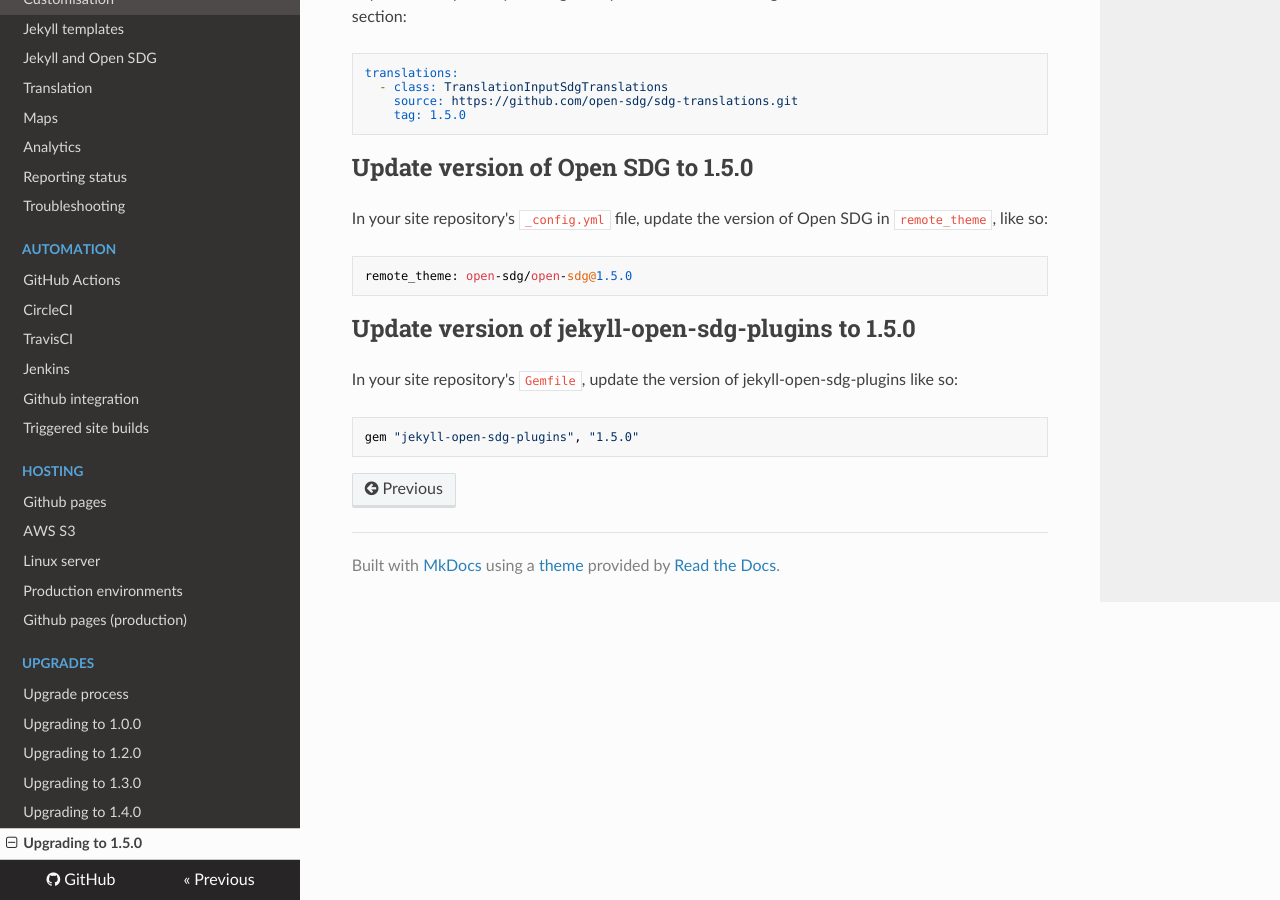
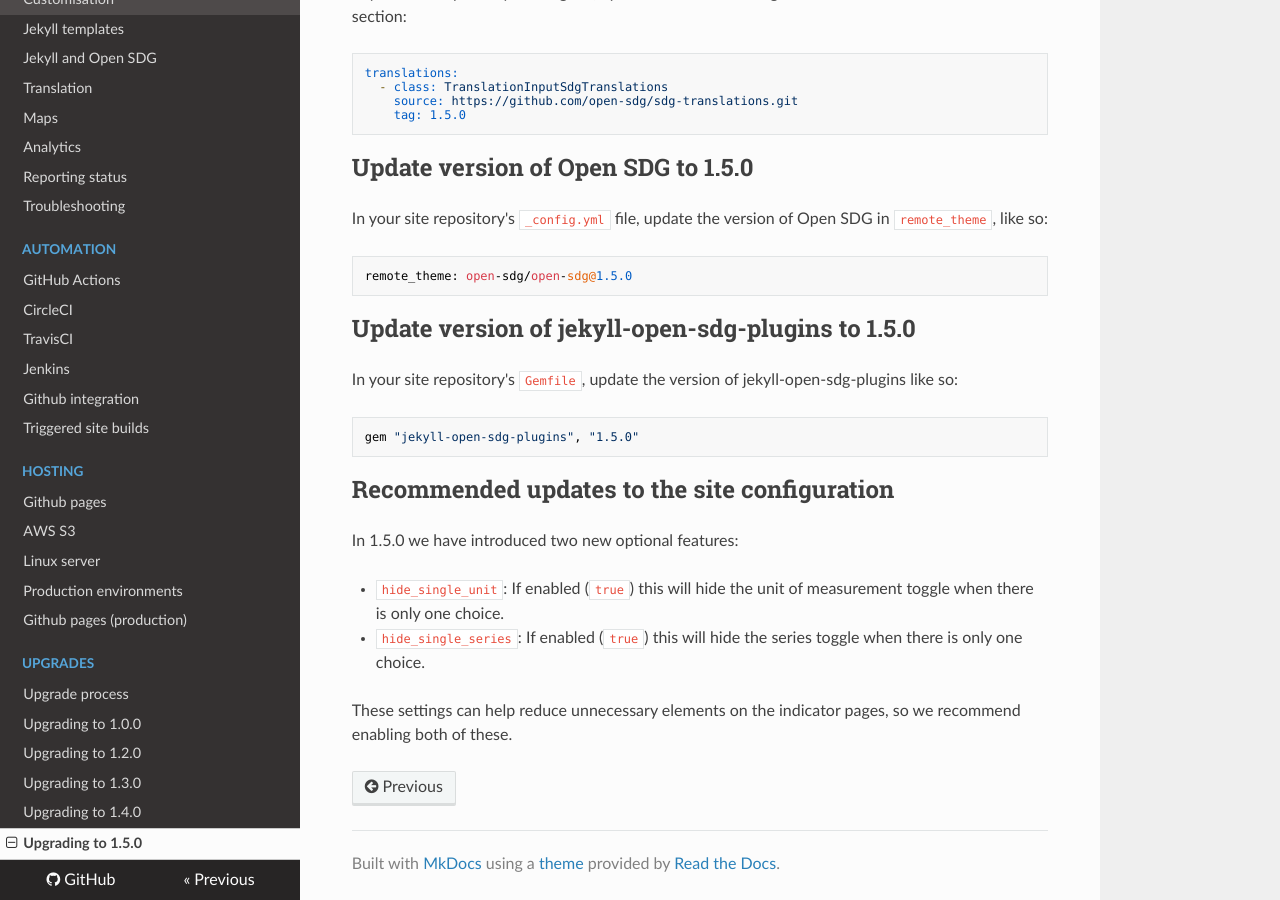
Before and after one commit to open-sdg/open-sdg, an MkDocs documentation site: the page built from docs/upgrades/upgrading-1-5-0.md, in a window 1280 px wide and 900 px high, scrolled down 645 px. Built offline with MkDocs 1.6.1, drawn with Linux system fonts in a browser that asks for light colours; nearby versions of some CDN libraries; old or Windows-style settings are respelled for this version of MkDocs.

Commit message:
Add recommended settings to 1.5.0 upgrade docs

````diff
--- a/docs/upgrades/upgrading-1-5-0.md
+++ b/docs/upgrades/upgrading-1-5-0.md
@@ -5,6 +5,8 @@ This document is intended for developers, to help with the process of upgrading
 ## Breaking changes
 
 Though we strive to avoid any breaking changes, there may be a minor issue in the unlikely case that you are overriding the `_includes/assets/js/accessibility.js` file. In this case, you may see a duplicated non-functional contrast toggle. To resolve it, please update your overridden version to match the latest code, and then re-apply your changes.
+
+
 
 ## Upgrade data repository to sdg-build 1.5.0
 
@@ -40,3 +42,12 @@ In your site repository's `Gemfile`, update the version of jekyll-open-sdg-plugi
 ```
 gem "jekyll-open-sdg-plugins", "1.5.0"
 ```
+
+## Recommended updates to the site configuration
+
+In 1.5.0 we have introduced two new optional features:
+
+* `hide_single_unit`: If enabled (`true`) this will hide the unit of measurement toggle when there is only one choice.
+* `hide_single_series`: If enabled (`true`) this will hide the series toggle when there is only one choice.
+
+These settings can help reduce unnecessary elements on the indicator pages, so we recommend enabling both of these.
````
